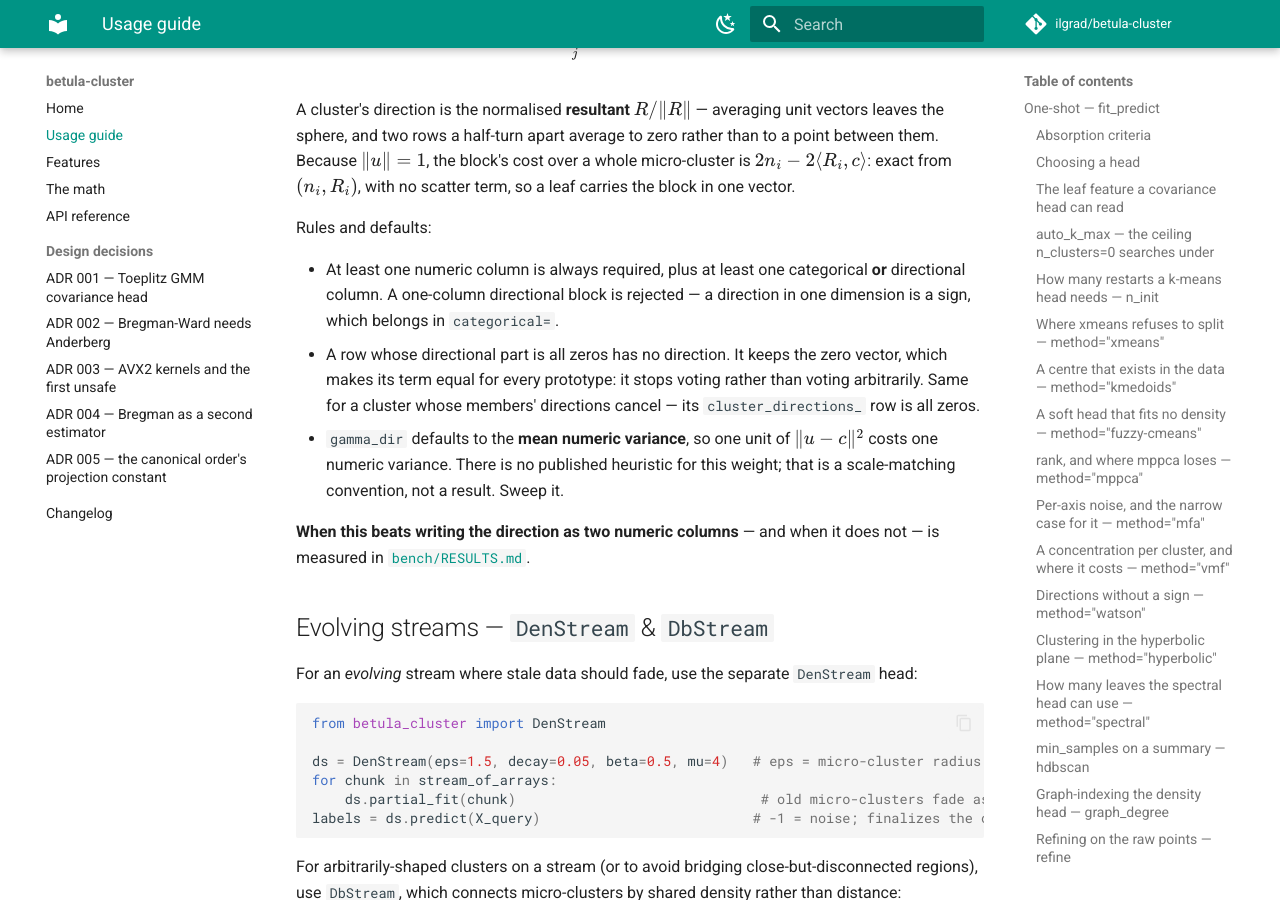
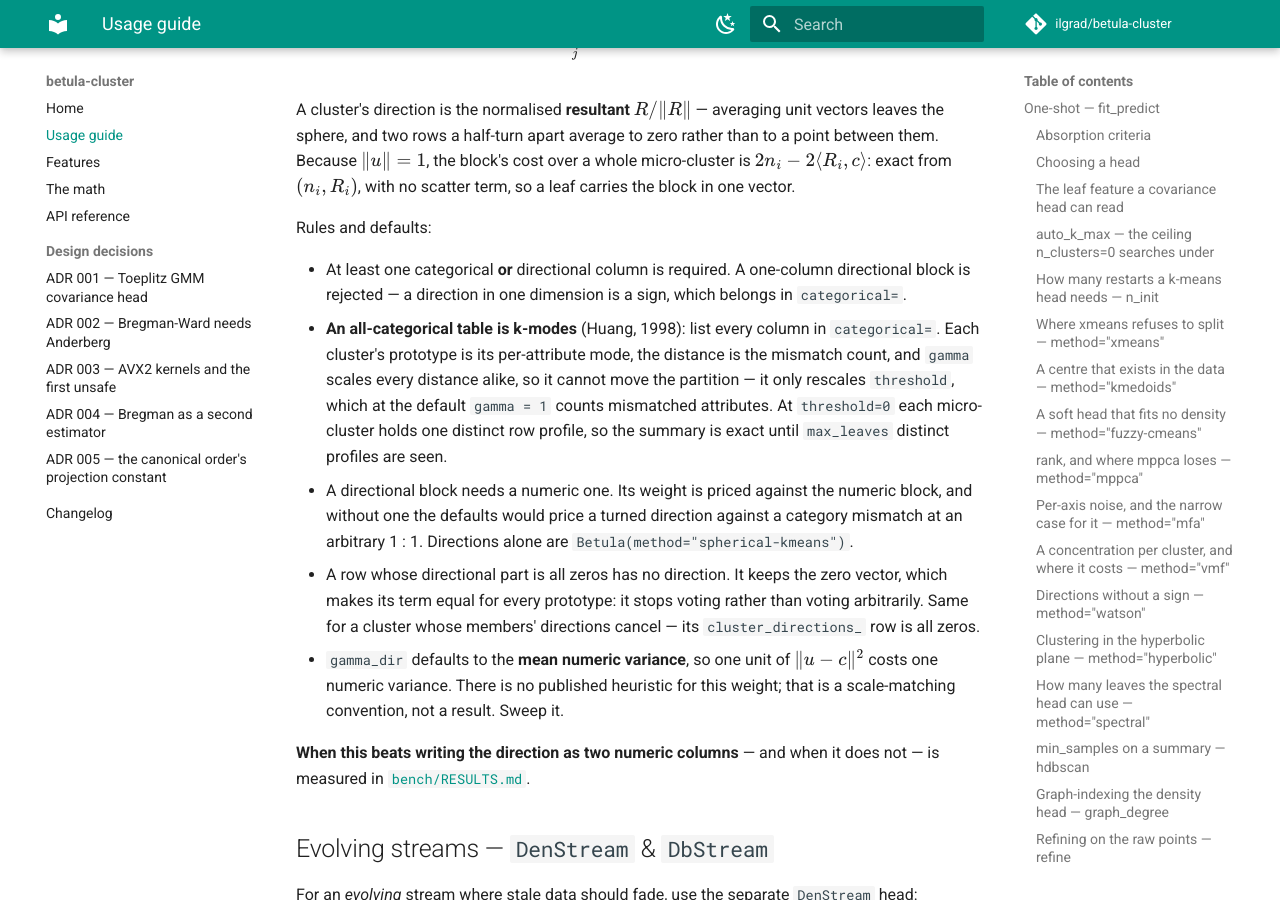
Before and after one commit to ilgrad/betula-cluster, an MkDocs documentation site: the page built from docs/USAGE.md, in a window 1280 px wide and 900 px high, scrolled down 53523 px. Built offline with MkDocs 1.6.1 and Material for MkDocs 9.7.7, drawn with Linux system fonts in a browser that asks for light colours; comment, search, counter and statistics services are not loaded.

Commit message:
feat(kprototypes): cluster an all-categorical table as k-modes
A table with no numeric column was refused, though the categorical block already carries the
per-attribute histograms k-modes needs; Huang's k-modes is exactly the k-prototypes head with
the numeric block empty. A directional block still needs a numeric one, because its weight is
priced against the numeric block's scale.

```diff
--- a/docs/USAGE.md
+++ b/docs/USAGE.md
@@ -1941,9 +1941,16 @@ from $(n_i, R_i)$, with no scatter term, so a leaf carries the block in one vect
 
 Rules and defaults:
 
-- At least one numeric column is always required, plus at least one categorical **or** directional
-  column. A one-column directional block is rejected — a direction in one dimension is a sign, which
-  belongs in `categorical=`.
+- At least one categorical **or** directional column is required. A one-column directional block is
+  rejected — a direction in one dimension is a sign, which belongs in `categorical=`.
+- **An all-categorical table is k-modes** (Huang, 1998): list every column in `categorical=`. Each
+  cluster's prototype is its per-attribute mode, the distance is the mismatch count, and `gamma`
+  scales every distance alike, so it cannot move the partition — it only rescales `threshold`, which
+  at the default `gamma = 1` counts mismatched attributes. At `threshold=0` each micro-cluster holds
+  one distinct row profile, so the summary is exact until `max_leaves` distinct profiles are seen.
+- A directional block needs a numeric one. Its weight is priced against the numeric block, and
+  without one the defaults would price a turned direction against a category mismatch at an
+  arbitrary 1 : 1. Directions alone are `Betula(method="spherical-kmeans")`.
 - A row whose directional part is all zeros has no direction. It keeps the zero vector, which makes
   its term equal for every prototype: it stops voting rather than voting arbitrarily. Same for a
   cluster whose members' directions cancel — its `cluster_directions_` row is all zeros.
```
Also changed, not shown: CHANGELOG.md (+9 -0 lines), README.md (+2 -2 lines), paper/paper.md (+1 -1 lines), 3 other files.
